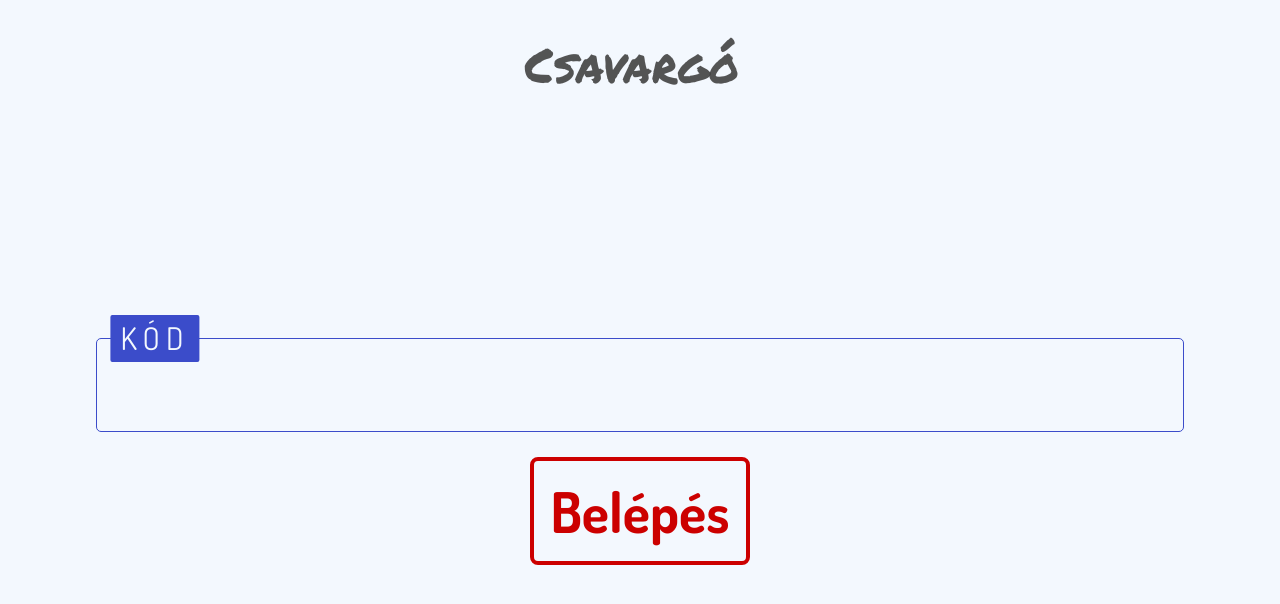
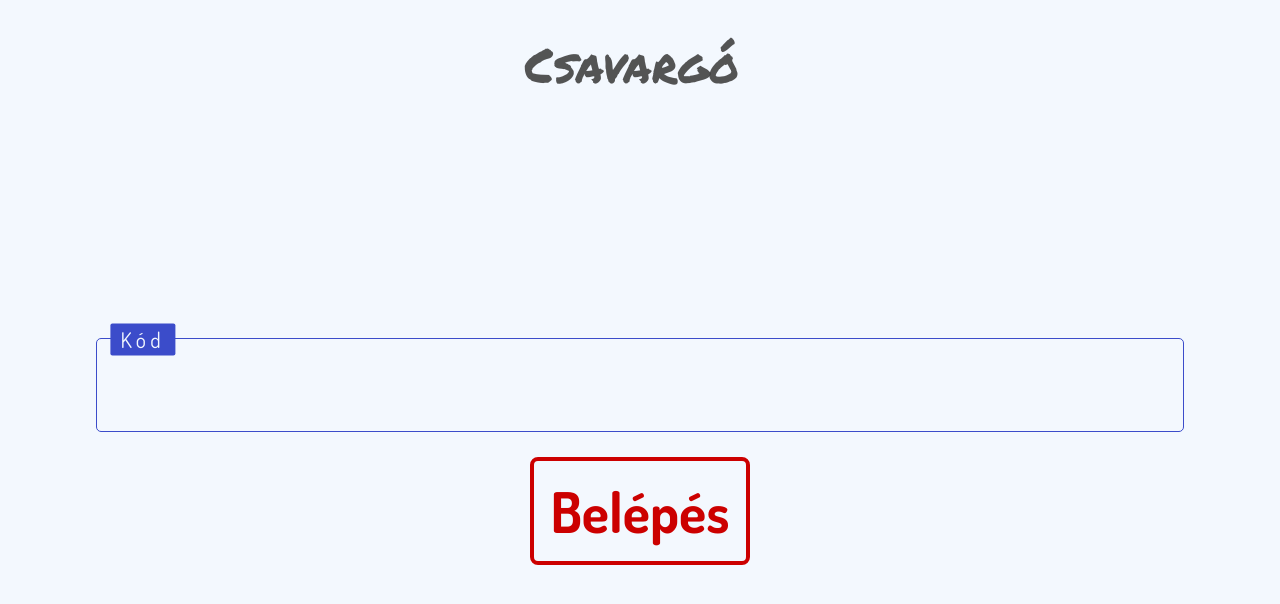
Before and after one commit to csiszaralex/csavargo_frontend, a Vue app: page /login in a window 1280 px wide. Shown: the top 604 px of the page. Built offline with nearby package versions, Linux system fonts and the light colour scheme.

Commit message:
:bug: Change some bug in header and input

```diff
--- a/src/components/UI/BaseInput.vue
+++ b/src/components/UI/BaseInput.vue
@@ -14,7 +14,7 @@
 </template>
 
 <script setup>
-import { ref, watch } from 'vue';
+import { computed, ref, watch } from 'vue';
 
 const props = defineProps({
   modelValue: { type: String, required: true },
@@ -34,13 +34,17 @@ watch(
 watch(value, val => {
   emits('update:modelValue', val);
 });
+const autofocus = computed(() => {
+  if (!('userAgentData' in navigator)) return false;
+  return props.autofocus && !navigator.userAgentData.mobile;
+});
 </script>
 
 <style lang="scss" scoped>
 $szin1: darken($primary, 10%);
 $okay: $primary;
 $size: 3rem;
-
+// TODO Bill nem jön fel autofocuon telon
 .inputBox {
   position: relative;
   width: 85vw;
@@ -57,8 +61,8 @@ $size: 3rem;
     &:valid ~ span,
     &:focus ~ span {
       color: $bg;
-      transform: translateX(0.3 * $size) translateY(-0.48 * $size);
-      font-size: 0.65 * $size;
+      transform: translateX(0.3 * $size) translateY(-0.3 * $size);
+      font-size: 0.45 * $size;
       padding: 0 10px;
       background: $okay;
       letter-spacing: 0.2em;
@@ -76,7 +80,7 @@ $size: 3rem;
     pointer-events: none;
     font-size: $size;
     color: $szin1;
-    text-transform: uppercase;
+    // text-transform: uppercase;
     transition: 0.5s;
   }
 }
--- a/src/components/layout/TheHeader.vue
+++ b/src/components/layout/TheHeader.vue
@@ -1,9 +1,5 @@
 <template>
   <div>
-    <nav class="d-none">
-      <router-link to="/">Home</router-link> |
-      <router-link to="/login">LOGIN</router-link>
-    </nav>
     <nav class="navbar navbar-expand-lg">
       <div class="container-fluid d-flex align-items-center flex-row justify-content-around">
         <a class="navbar-brand csavargo" href="#">Csavargó</a>
```
